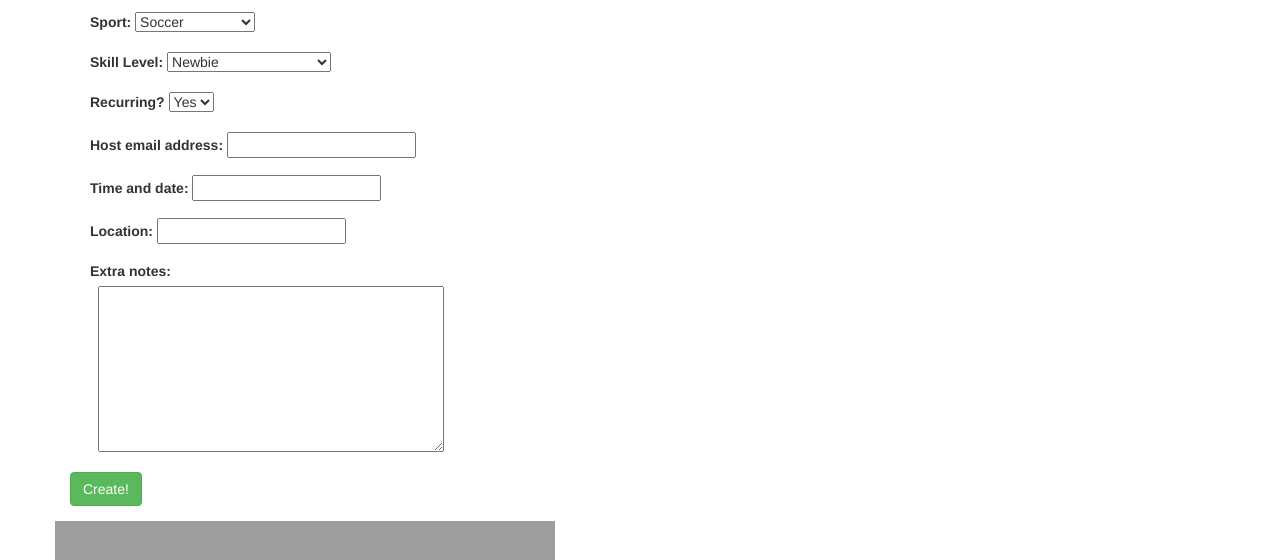
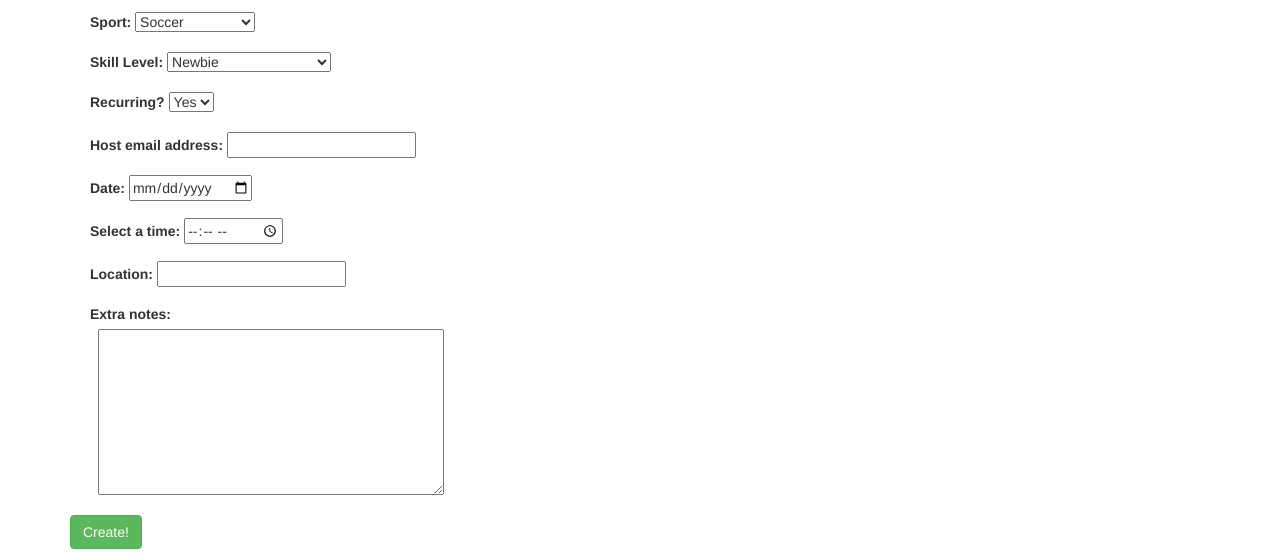
Before and after one commit to adamrr724/Master-Sportal-Repo-JS-HTML, a plain HTML site: page html/pickupcreate.html in a window 1280 px wide. Shown: the part 166-726 px from the top of the page. Drawn offline with Linux system fonts and the light colour scheme; some packages are replaced by stand-ins of ours; grey boxes are pictures that could not be loaded.

Commit message:
add some html

```diff
--- a/html/pickupcreate.html
+++ b/html/pickupcreate.html
@@ -70,9 +70,17 @@
               <span class="input-group-addon"><i class="glyphicon glyphicon-calendar"></i></span>
           </div> -->
           <div class="form-group">
+              <label for="date">Date: </label>
+              <input type="date" name="date">
+          </div>
+          <div class="form-group">
+            <label for="time">Select a time: </label>
+            <input type="time" name="usr_time">
+          </div>
+          <!-- <div class="form-group">
             <label for="time">Time and date: </label>
             <input type="text" class="time-and-date">
-          </div>
+          </div> -->
           <div class="form-group">
             <label for="location">Location: </label>
             <input type="text" class="location">
```
